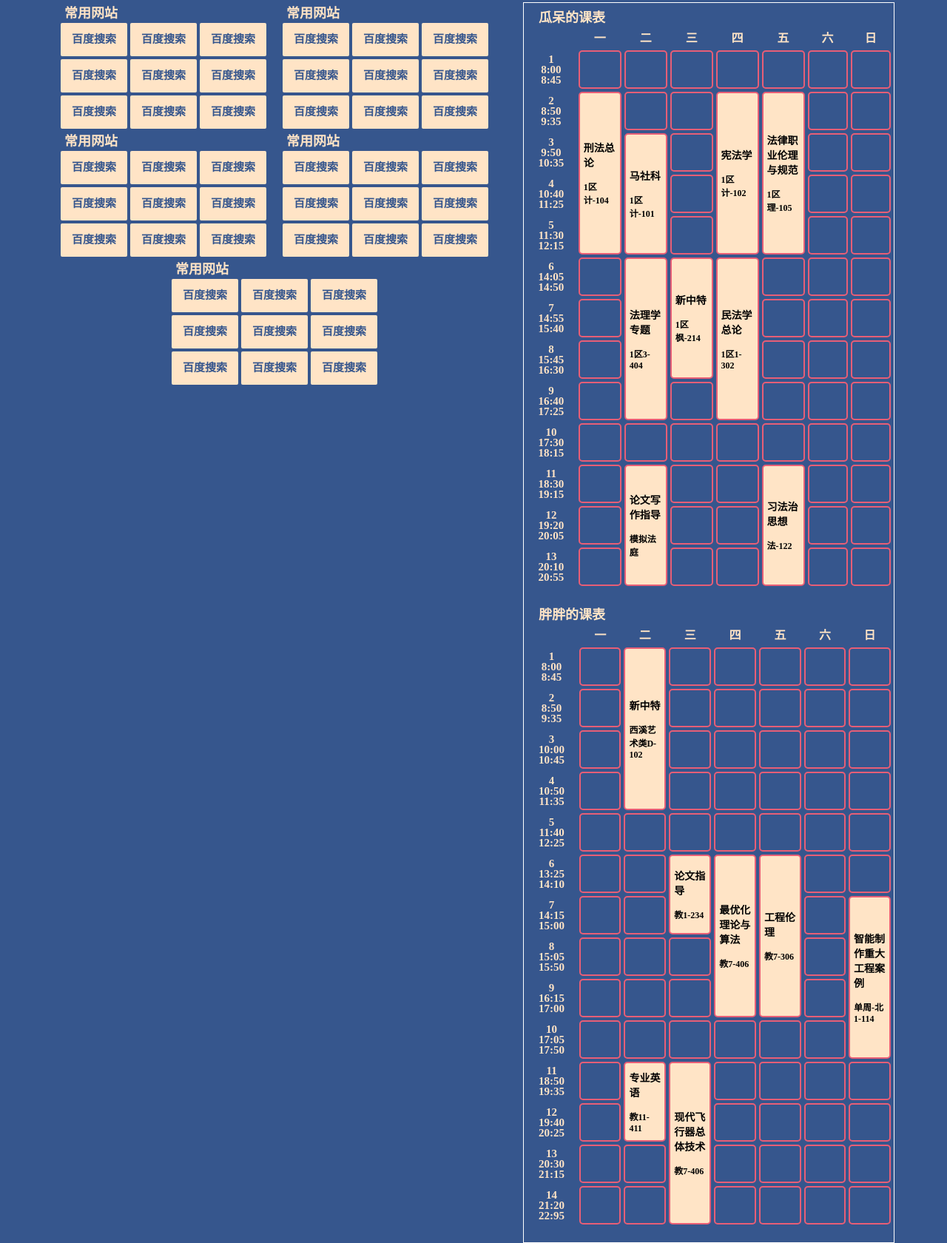
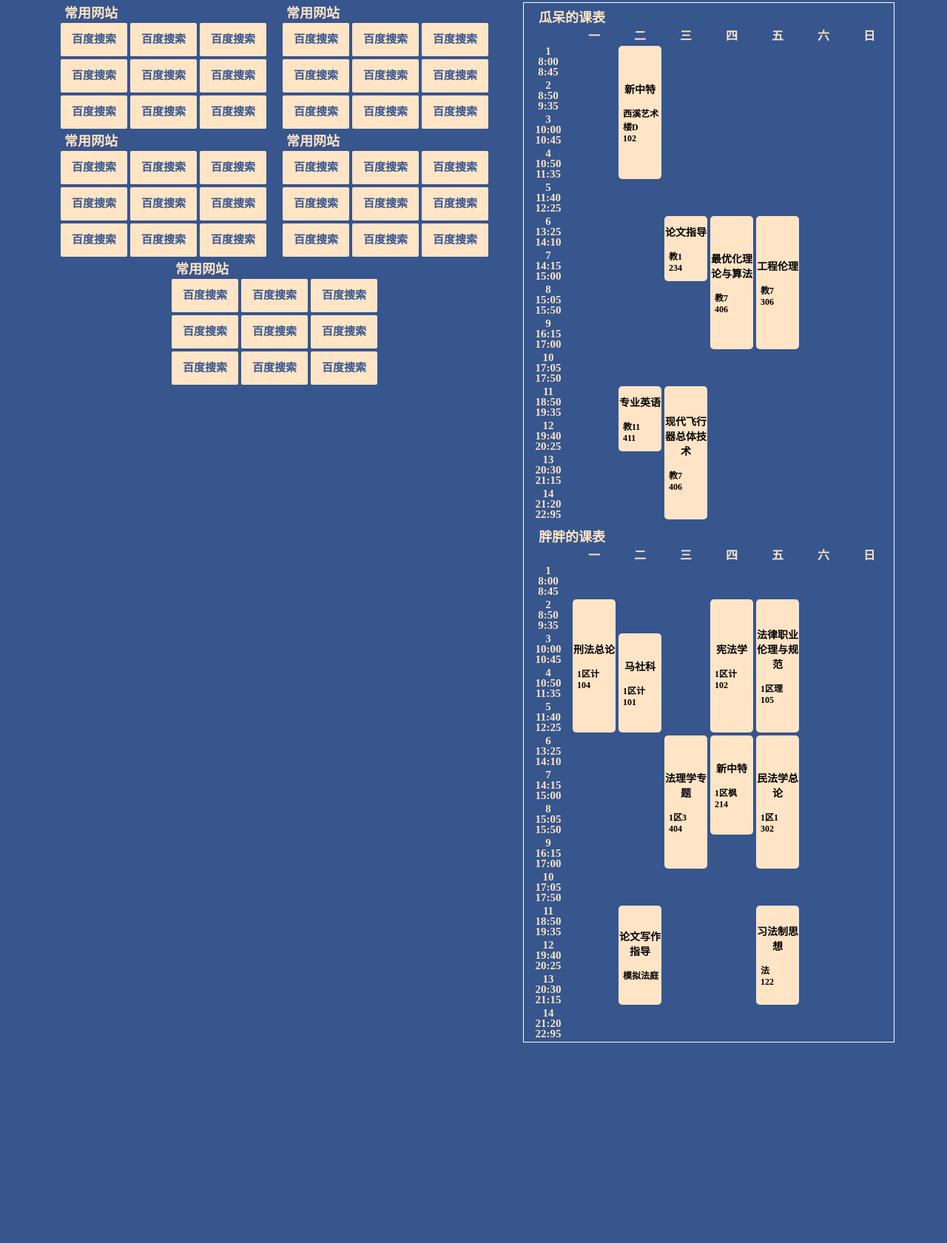
Before and after one commit to Oddyti/GoosePage, a plain HTML site: page index.html in a window 1280 px wide. Shown: the part 265-1945 px from the top of the page at 74% size. After the commit the page ends 1682 px from the top, so only its background shows below. Drawn offline with Linux system fonts and the light colour scheme.

Commit message:
表格样式更新

```diff
--- a/css/schedule.css
+++ b/css/schedule.css
@@ -13,11 +13,7 @@
     --fr-color: #ffe4c6; */
 
 }
-.classtable{
-    FONT-VARIANT: JIS04;
-    width: 42%;
-    /* margin-top: 40px; */
-}
+
 .classtableOwner{
     color: var(--fr-color);
     font-size: 18px;
@@ -26,47 +22,52 @@
     margin-top: 5px;
     /* line-height: 1; */
 }
+
 table {
     empty-cells: show;
     border-spacing: 4px;
-    margin-bottom: 20px;
-}
-
-th.weekname{
-    width: auto;
-    font-size: 16px;
-}
-th.time{
-    height: auto;
-    line-height: 14px;
-    width: 70px;
 }
 th {
-    border-radius: 5px;
+    /* border-radius: 5px; */
     /* background-color: #fafcfe; */
-    padding: 5px 5px;
+    /* padding: 2px 4px; */
     font-weight: 800;
     font-size: 15px;
     box-sizing: border-box;
     line-height: 15px;
     color: var(--fr-color);
 }
+
+th.weekname{
+    font-size: 16px;
+    padding: 2px 0;
+    width: 12%;
+}
+
+th.time{
+    padding: 0 2px;
+    line-height: 14px;
+    width: 12%;
+}
+
 td {
-    width: 60px;
+    width: 12%;
     border-radius: 5px;
     text-align: left;
-    font-weight: 800;
-    padding: 0px 5px;
-    box-sizing: border-box;
-    border: 2px solid #e85e76;
+    padding: 0px px;
+    /* border: 2px solid #e85e76; */
 }
 .classname{
+    text-align: center;
     font-weight: 800;
     font-size: 14px;
+    /* margin: 0px; */
 }
 .classroom{
     font-weight: 800;
     font-size: 12px;
+    margin: 0px;
+    padding-left: 5px;
 }
 
 .classes{
--- a/css/style.css
+++ b/css/style.css
@@ -72,7 +72,7 @@ body {
 }
 
 .header-right {
-    margin-right: 20px;
+    margin: 0 20px;
 }
 
 .header-right svg {
@@ -195,6 +195,22 @@ body {
 /* 小设备 (平板电脑和大型手机，600 像素及以上) */
 @media only screen and (max-width: 768px) {
 
+    .header-left {
+        margin: 0 10px;
+    }
+
+    .logo span {
+        display: none;
+    }
+
+    .search-button {
+        display: none;
+    }
+
+    .header-right {
+        margin: 0 10px;
+    }
+
     .main-index {
         width: 100%;
     }
--- a/index.html
+++ b/index.html
@@ -37,139 +37,8 @@
         <div class="schedule">
             <!-- 梨的课表 -->
             <div class="classtableOwner">瓜呆的课表</div>
-            <table>
-                <tbody>
-                <tr>
-                    <th></th>
-                    <th class="weekname">一</th>
-                    <th class="weekname">二</th>
-                    <th class="weekname">三</th>
-                    <th class="weekname">四</th>
-                    <th class="weekname">五</th>
-                    <th class="weekname">六</th>
-                    <th class="weekname">日</th>
-                </tr>
-                <tr>
-                    <th class="time">1<br>8:00<br>8:45</th>
-                    <td><br></td>
-                    <td><br></td>
-                    <td></td>
-                    <td><br></td>
-                    <td><br></td>
-                    <td></td>
-                    <td></td>
-                </tr>
-                <tr>
-                    <th class="time">2<br>8:50<br>9:35</th>
-                    <td rowspan="4" class="classes xingfa"><p class="classname">刑法总论</p><p class="classroom">1区计-104</p></td>
-                    <td></td>
-                    <td></td>
-                    <td rowspan="4" class="classes xianfa"><p class="classname">宪法学</p><p class="classroom">1区计-102</p></td>
-                    <td rowspan="4" class="classes falunli"><p class="classname">法律职业伦理与规范</p><p class="classroom">1区理-105</p></td>
-                    <td></td>
-                    <td></td>
-                </tr>
-                <tr>
-                    <th class="time">3<br>9:50<br>10:35</th>
-                    <td rowspan="3" class="classes makesi"><p class="classname">马社科</p><p class="classroom">1区计-101</p></td>
-                    <td></td>
-                    <td></td>
-                    <td></td>
-                </tr>
-                <tr>
-                    <th class="time">4<br>10:40<br>11:25</th>
-                    <td></td>
-                    <td></td>
-                    <td></td>
-                </tr>
-                <tr>
-                    <th class="time">5<br>11:30<br>12:15</th>
-                    <td></td>
-                    <td></td>
-                    <td></td>
-                </tr>
-                <tr>
-                    <th class="time">6<br>14:05<br>14:50</th>
-                    <td></td>
-                    <td rowspan="4" class="classes falixue"><p class="classname">法理学专题</p><p class="classroom">1区3-404</p></td>
-                    <td rowspan="3" class="classes xinzhongte"><p class="classname">新中特</p><p class="classroom">1区枫-214</p></td>
-                    <td rowspan="4" class="classes minfaxue"><p class="classname">民法学总论</p><p class="classroom">1区1-302</p></td>
-                    <td></td>
-                    <td></td>
-                    <td></td>
-                </tr>
-                <tr>
-                    <th class="time">7<br>14:55<br>15:40</th>
-                    <td></td>
-                    <td></td>
-                    <td></td>
-                    <td></td>
-                </tr>
-                <tr>
-                    <th class="time">8<br>15:45<br>16:30</th>
-                    <td></td>
-                    <td></td>
-                    <td></td>
-                    <td></td>
-                </tr>
-                <tr>
-                    <th class="time">9<br>16:40<br>17:25</th>
-                    <td></td>
-                    <td></td>
-                    <td></td>
-                    <td></td>
-                    <td></td>
-                </tr>
-                <tr>
-                    <th class="time">10<br>17:30<br>18:15</th>
-                    <td></td>
-                    <td></td>
-                    <td></td>
-                    <td></td>
-                    <td></td>
-                    <td></td>
-                    <td></td>
-                </tr>
-                <tr>
-                    <th class="time">11<br>18:30<br>19:15</th>
-                    <td></td>
-                    <td rowspan="3" class="classes lunwen"><p class="classname">论文写作指导</p><p class="classroom">模拟法庭</p></td>
-                    <td></td>
-                    <td></td>
-                    <td rowspan="3" class="classes xisixiang"><p class="classname">习法治思想</p><p class="classroom">法-122</p></td>
-                    <td></td>
-                    <td></td>
-                </tr>
-                <tr>
-                    <th class="time">12<br>19:20<br>20:05</th>
-                    <td></td>
-                    <td></td>
-                    <td></td>
-                    <td></td>
-                    <td></td>
-                </tr>
-                <tr>
-                    <th class="time">13<br>20:10<br>20:55</th>
-                    <td></td>
-                    <td></td>
-                    <td></td>
-                    <td></td>
-                    <td></td>
-                </tr>
-                </tbody>
-                <colgroup>
-                <col>
-                <col>
-                <col>
-                <col>
-                <col>
-                <col>
-                <col>
-                <col>
-                </colgroup>
-            </table>
-            <!-- 胖的课表 -->
-            <div class="classtableOwner">胖胖的课表</div>
+
+
             <table>
                 <tbody>
                 <tr>
@@ -185,7 +54,7 @@
                 <tr>
                     <th class="time">1<br>8:00<br>8:45</th>
                     <td></td>
-                    <td rowspan="4" class="classes xingfa"><p class="classname">新中特</p><p class="classroom">西溪艺术类D-102</p></td>
+                    <td rowspan="4" class="classes"><p class="classname">新中特</p><p class="classroom">西溪艺术楼D</p><p class="classroom">102</p></td>
                     <td></td>
                     <td></td>
                     <td></td>
@@ -233,9 +102,9 @@
                     <th class="time">6<br>13:25<br>14:10</th>
                     <td></td>
                     <td></td>
-                    <td rowspan="2" class="classes xingfa"><p class="classname">论文指导</p><p class="classroom">教1-234</p></td>
-                    <td rowspan="4" class="classes xingfa"><p class="classname">最优化理论与算法</p><p class="classroom">教7-406</p></td>
-                    <td rowspan="4" class="classes xingfa"><p class="classname">工程伦理</p><p class="classroom">教7-306</p></td>
+                    <td rowspan="2" class="classes"><p class="classname">论文指导</p><p class="classroom">教1</p><p class="classroom">234</p></td>
+                    <td rowspan="4" class="classes"><p class="classname">最优化理论与算法</p><p class="classroom">教7</p><p class="classroom">406</p></td>
+                    <td rowspan="4" class="classes"><p class="classname">工程伦理</p><p class="classroom">教7</p><p class="classroom">306</p></td>
                     <td></td>
                     <td></td>
                 </tr>
@@ -244,7 +113,7 @@
                     <td></td>
                     <td></td>
                     <td></td>
-                    <td rowspan="4" class="classes xingfa"><p class="classname">智能制作重大工程案例</p><p class="classroom">单周-北1-114</p></td>
+                    <td></td>
                 </tr>
                 <tr>
                     <th class="time">8<br>15:05<br>15:50</th>
@@ -252,9 +121,11 @@
                     <td></td>
                     <td></td>
                     <td></td>
+                    <td></td>
                 </tr>
                 <tr>
                     <th class="time">9<br>16:15<br>17:00</th>
+                    <td></td>
                     <td></td>
                     <td></td>
                     <td></td>
@@ -268,12 +139,13 @@
                     <td></td>
                     <td></td>
                     <td></td>
+                    <td></td>
                 </tr>
                 <tr>
                     <th class="time">11<br>18:50<br>19:35</th>
                     <td></td>
-                    <td rowspan="2" class="classes xingfa"><p class="classname">专业英语</p><p class="classroom">教11-411</p></td>
-                    <td rowspan="4" class="classes xingfa"><p class="classname">现代飞行器总体技术</p><p class="classroom">教7-406</p></td>
+                    <td rowspan="2" class="classes"><p class="classname">专业英语</p><p class="classroom">教11</p><p class="classroom">411</p></td>
+                    <td rowspan="4" class="classes"><p class="classname">现代飞行器总体技术</p><p class="classroom">教7</p><p class="classroom">406</p></td>
                     <td></td>
                     <td></td>
                     <td></td>
@@ -298,6 +170,151 @@
                 </tr>
                 <tr>
                     <th class="time">14<br>21:20<br>22:95</th>
+                    <td></td>
+                    <td></td>
+                    <td></td>
+                    <td></td>
+                    <td></td>
+                    <td></td>
+                </tr>
+                </tbody>
+                <colgroup>
+                <col>
+                <col>
+                <col>
+                <col>
+                <col>
+                <col>
+                <col>
+                <col>
+                </colgroup>
+            </table>
+
+            <!-- 胖的课表 -->
+            <div class="classtableOwner">胖胖的课表</div>
+            <table>
+                <tbody>
+                <tr>
+                    <th></th>
+                    <th class="weekname">一</th>
+                    <th class="weekname">二</th>
+                    <th class="weekname">三</th>
+                    <th class="weekname">四</th>
+                    <th class="weekname">五</th>
+                    <th class="weekname">六</th>
+                    <th class="weekname">日</th>
+                </tr>
+                <tr>
+                    <th class="time">1<br>8:00<br>8:45</th>
+                    <td></td>
+
+                    <td></td>
+                    <td></td>
+                    <td></td>
+                    <td></td>
+                    <td></td>
+                    <td></td>
+                </tr>
+                <tr>
+                    <th class="time">2<br>8:50<br>9:35</th>
+                    <td rowspan="4" class="classes"><p class="classname">刑法总论</p><p class="classroom">1区计</p><p class="classroom">104</p></td>
+                    <td></td>
+                    <td></td>
+                    <td rowspan="4" class="classes"><p class="classname">宪法学</p><p class="classroom">1区计</p><p class="classroom">102</p></td>
+                    <td rowspan="4" class="classes"><p class="classname">法律职业伦理与规范</p><p class="classroom">1区理</p><p class="classroom">105</p></td>
+                    <td></td>
+                    <td></td>
+                </tr>
+                <tr>
+                    <th class="time">3<br>10:00<br>10:45</th>
+                    <td rowspan="3" class="classes"><p class="classname">马社科</p><p class="classroom">1区计</p><p class="classroom">101</p></td>
+                    <td></td>
+                    <td></td>
+                    <td></td>
+                </tr>
+                <tr>
+                    <th class="time">4<br>10:50<br>11:35</th>
+                    <td></td>
+                    <td></td>
+                    <td></td>
+                </tr>
+                <tr>
+                    <th class="time">5<br>11:40<br>12:25</th>
+                    <td></td>
+                    <td></td>
+                    <td></td>
+                </tr>
+                <tr>
+                    <th class="time">6<br>13:25<br>14:10</th>
+                    <td></td>
+                    <td></td>
+                    <td rowspan="4" class="classes"><p class="classname">法理学专题</p><p class="classroom">1区3</p><p class="classroom">404</p></td>
+                    <td rowspan="3" class="classes"><p class="classname">新中特</p><p class="classroom">   1区枫</p><p class="classroom">214</p></td>
+                    <td rowspan="4" class="classes"><p class="classname">民法学总论</p><p class="classroom">1区1</p><p class="classroom">302</p></td>
+                    <td></td>
+                    <td></td>
+                </tr>
+                <tr>
+                    <th class="time">7<br>14:15<br>15:00</th>
+                    <td></td>
+                    <td></td>
+                    <td></td>
+                    <td></td>
+                </tr>
+                <tr>
+                    <th class="time">8<br>15:05<br>15:50</th>
+                    <td></td>
+                    <td></td>
+                    <td></td>
+                    <td></td>
+                </tr>
+                <tr>
+                    <th class="time">9<br>16:15<br>17:00</th>
+                    <td></td>
+                    <td></td>
+                    <td></td>
+                    <td></td>
+                    <td></td>
+                </tr>
+                <tr>
+                    <th class="time">10<br>17:05<br>17:50</th>
+                    <td></td>
+                    <td></td>
+                    <td></td>
+                    <td></td>
+                    <td></td>
+                    <td></td>
+                    <td></td>
+                </tr>
+                <tr>
+                    <th class="time">11<br>18:50<br>19:35</th>
+                    <td></td>
+                    <td rowspan="3" class="classes"><p class="classname">论文写作指导</p><p class="classroom"></p><p class="classroom">模拟法庭</p></td>
+                    <td></td>
+                    <td></td>
+                    <td rowspan="3" class="classes"><p class="classname">习法制思想</p><p class="classroom">法</p><p class="classroom">122</p></td>
+                    <td></td>
+                    <td></td>
+                </tr>
+                <tr>
+                    <th class="time">12<br>19:40<br>20:25</th>
+                    <td></td>
+                    <td></td>
+                    <td></td>
+                    <td></td>
+                    <td></td>
+                </tr>
+                <tr>
+                    <th class="time">13<br>20:30<br>21:15</th>
+                    <td></td>
+                    <td></td>
+                    <td></td>
+                    <td></td>
+                    <td></td>
+                </tr>
+                <tr>
+                    <th class="time">14<br>21:20<br>22:95</th>
+                    <td></td>
                     <td></td>
                     <td></td>
                     <td></td>
```
